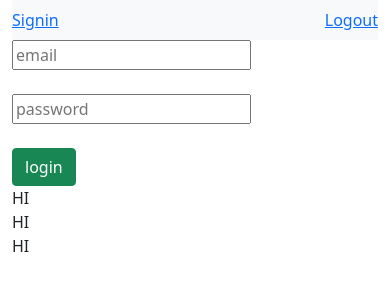
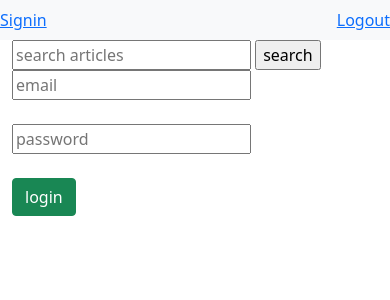
Before and after one commit to MS14-dev/PHP-Blog, a PHP site: page / in a window 390 px wide. Shown: the top 300 px of the page. Run offline with PHP 8.4, Linux system fonts and the light colour scheme.

Commit message:
basic article retreive function modified

```diff
--- a/components/menu.php
+++ b/components/menu.php
@@ -3,10 +3,10 @@
 if(isset($_SESSION['user_name'])){
 echo "<div class='col-md-12'>";
 echo "<nav class='navbar navbar-expand-lg navbar-light bg-light'>";
-echo     "<a  style='float:right;' href='signin.php'>Signin</a>";
-echo     "<a  style='float:right;' href='index.php'>Home</a>";
-echo     "<a  style='float:right;' href='logout.php'>Logout</a>";
-echo     "<a  style='float:right;' href='myaccount.php'>{$_SESSION['user_name']}</a>";
+echo     "<a  style='float:right;' href='signin.php'>Signin</a><hr/>";
+echo     "<a  style='float:right;' href='index.php'>Home</a><br>";
+echo     "<a  style='float:right;' href='logout.php'>Logout</a><br>";
+echo     "<a  style='float:right;' href='myaccount.php'>{$_SESSION['user_name']}</a><br>";
 echo "</nav>";
 echo "</div>";
 }
--- a/index.php
+++ b/index.php
@@ -3,6 +3,7 @@
 <!-- control the validation part and other form actions -->
 <?php
     session_start();
+    //require_once('static/database.php');
 
     $errors = array();
     if(isset($_POST['login'])){
@@ -42,6 +43,19 @@
         }
 
     }
+//function handling on article search
+    if(isset($_POST['search'])){
+
+        if(isset($_POST['search_input'])){
+            $search_input = $_POST['search_input'];
+            $search_article_query = "SELECT title,body FROM articles WHERE body LIKE '%$search_input%'";
+            $search_result = mysqli_query($database,$search_article_query);
+
+            $search_result_rows = mysqli_fetch_all($search_result);
+            echo print_r($search_result_rows);
+        }
+
+    }
 
 
 ?>
@@ -57,12 +71,23 @@
     <script src="./static/js/index.js"></script>
 </head>
 <body>
-    <div class="container-fluid">
+    <?php require_once('./components/menu.php')?>
+    <div class="container">
         <div class="row">
 
-            <?php require_once('./components/menu.php')?>
+            <div class="col-md-4">
 
+            </div>
+            <!--Search some articles-->
             <div class="col-md-4">
+               <form action="index.php" method="POST">
+                   <input type="text" placeholder="search articles" name="search_input" >
+                   <input type="submit" value="search" name="search">
+                </form>
+            </div>
+            <!--Signin function-->
+            <div class="col-md-4">
+
                 <?php
                     if(count($errors) != 0){
                         foreach($errors as $error){
@@ -79,12 +104,5 @@
 
         </div>
     </div>
-    <div class="container">
-        <div class="row">
-            <div class="col-md-4">HI</div>
-            <div class="col-md-4">HI</div>
-            <div class="col-md-4">HI</div>
-        </div>
-    </div>
 </body>
 </html>
--- a/static/css/style.css
+++ b/static/css/style.css
@@ -9,3 +9,6 @@
 #user_name{
     text-align: center;
 }
+#all_user_articles_div{
+
+}
--- a/static/js/index.js
+++ b/static/js/index.js
@@ -1,8 +0,0 @@
-
-
-
-
-var b1 =  document.getElementById('b1')
-b1.onclick(()=>{
-    alert('Hi')
-})
```
Also changed, not shown: myaccount.php (+27 -4 lines), static/images/605f508d464233.23147865.jpg (added), static/images/605f5c7b1de5e1.75111730.png (added). Lines whose indentation alone changed are shown as unchanged.
